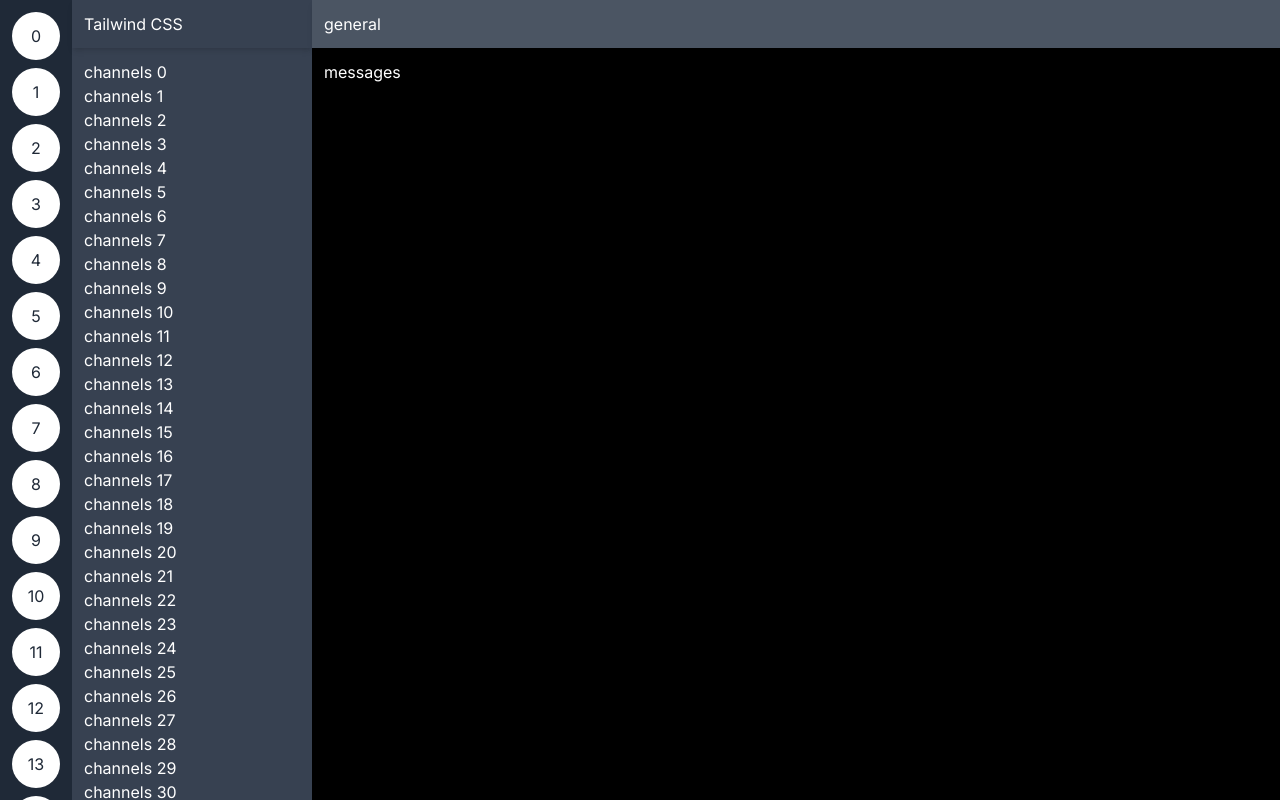
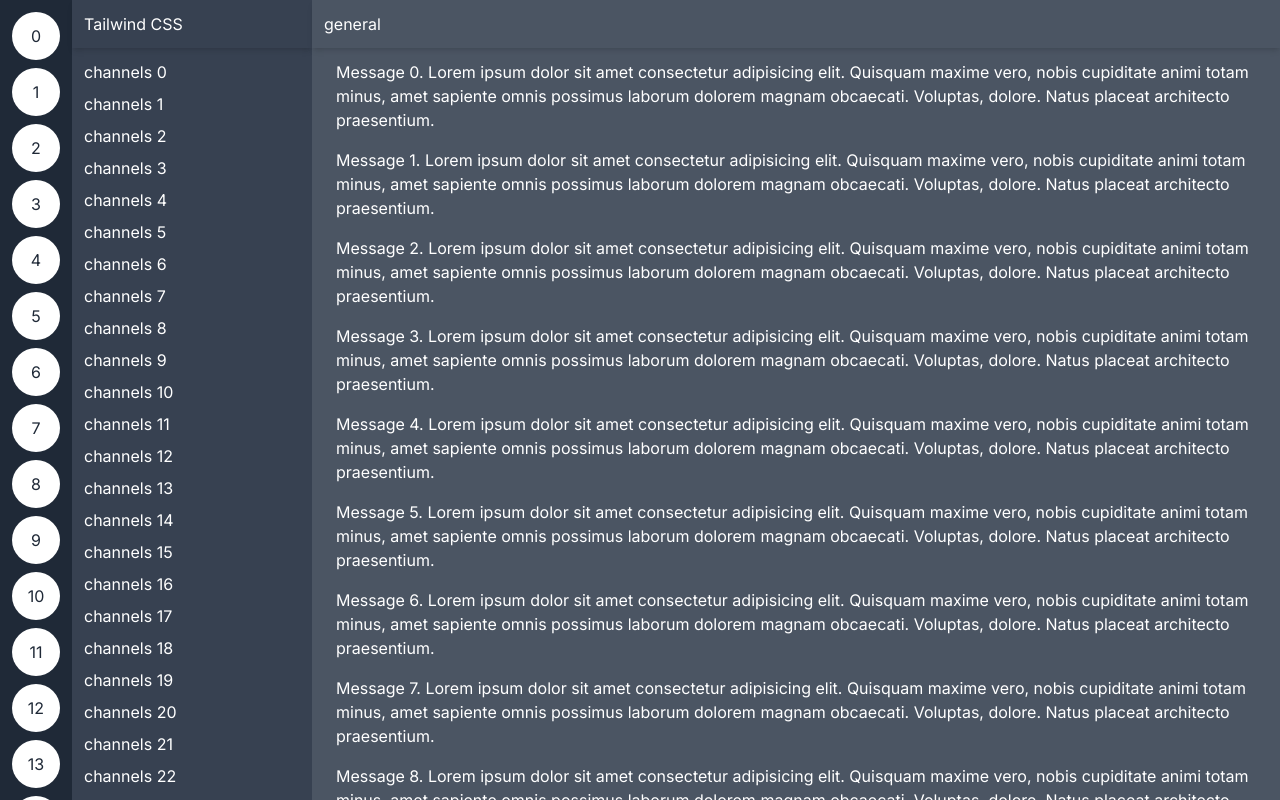
Before and after one commit to midcenturydude7/nextjs-radix-ui-tailwind-mastery, a Next.js app: page / in a window 1280 px wide. Built offline with nearby package versions, Linux system fonts and the light colour scheme.

Commit message:
Made nested panels scrollable

```diff
--- a/app/page.tsx
+++ b/app/page.tsx
@@ -1,7 +1,7 @@
 export default function Home() {
   return (
     <div className="flex h-screen text-white">
-      <div className="no-scrollbar space-y-2 overflow-y-scroll bg-gray-800 p-3">
+      <div className="space-y-2 overflow-y-scroll bg-gray-800 p-3 no-scrollbar">
         {[...Array(40)].map((_, i) => (
           <div
             className="flex h-12 w-12 items-center justify-center rounded-full bg-white text-gray-800"
@@ -15,18 +15,27 @@ export default function Home() {
         </div>
       </div>
       <div className="flex w-60 flex-col bg-gray-700">
-        <div className="flex h-12 flex-shrink-0 items-center px-3 shadow-md">
+        <div className="flex h-12 items-center px-3 shadow-md">
           Tailwind CSS
         </div>
-        <div className="no-scrollbar flex-1 overflow-y-scroll p-3">
+        <div className="flex-1 space-y-2 overflow-y-scroll p-3 no-scrollbar">
           {[...Array(40)].map((_, i) => (
             <p key={i}>channels {i}</p>
           ))}
         </div>
       </div>
       <div className="flex flex-1 flex-col bg-gray-600">
-        <div className="p-3 shadow-md">general</div>
-        <div className="flex-1 bg-black p-3">messages</div>
+        <div className="flex h-12 items-center px-3 shadow-md">general</div>
+        <div className="flex-1 space-y-4 overflow-y-scroll p-3 no-scrollbar">
+          {[...Array(40)].map((_, i) => (
+            <p className="px-3" key={i}>
+              Message {i}. Lorem ipsum dolor sit amet consectetur adipisicing
+              elit. Quisquam maxime vero, nobis cupiditate animi totam minus,
+              amet sapiente omnis possimus laborum dolorem magnam obcaecati.
+              Voluptas, dolore. Natus placeat architecto praesentium.
+            </p>
+          ))}
+        </div>
       </div>
     </div>
   );
```
